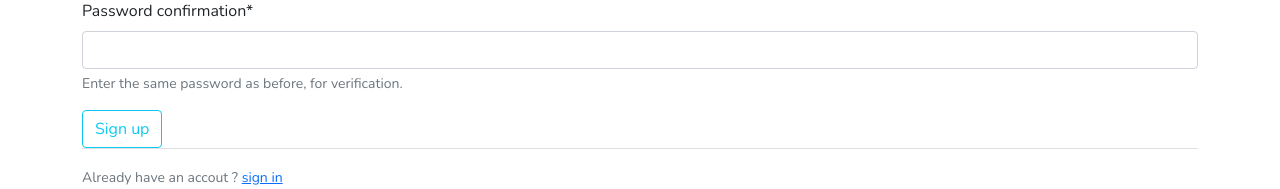
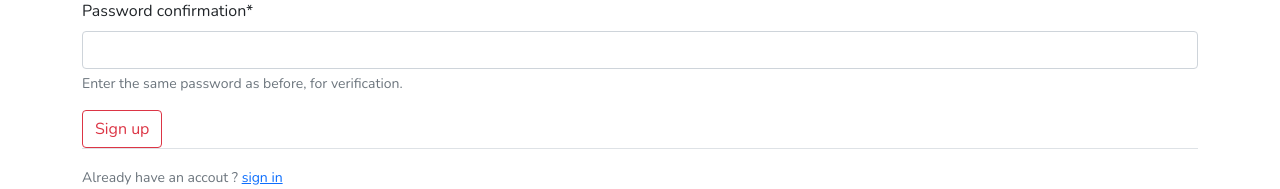
Before and after one commit to kokole12/BloodBridge_v2, a Django app: page /register/ in a window 1280 px wide. Shown: the part 668-857 px from the top of the page. Run offline with Django 4.2, Linux system fonts and the light colour scheme; some libraries are stand-ins or nearby versions.

Commit message:
buttons edited to preffered

```diff
--- a/main/donate/templates/donate/appointment_form.html
+++ b/main/donate/templates/donate/appointment_form.html
@@ -9,7 +9,7 @@
                 {{ form|crispy }}
             </fieldset>
             <div class="form-group">
-                <button class="btn btn-outline-info" type="submit">Create</button>
+                <button class="btn btn-outline-danger" type="submit">Create</button>
             </div>
         </form>
     </div>
--- a/main/donor/templates/donor/register.html
+++ b/main/donor/templates/donor/register.html
@@ -9,7 +9,7 @@
                 {{ form|crispy }}
             </fieldset>
             <div class="form-group">
-                <button class="btn btn-outline-info" type="submit"> Sign up</button>
+                <button class="btn btn-outline-danger" type="submit"> Sign up</button>
             </div>
         </form>
         <div class="border-top pt-3"><small class="text-muted">Already have an accout ?
```
